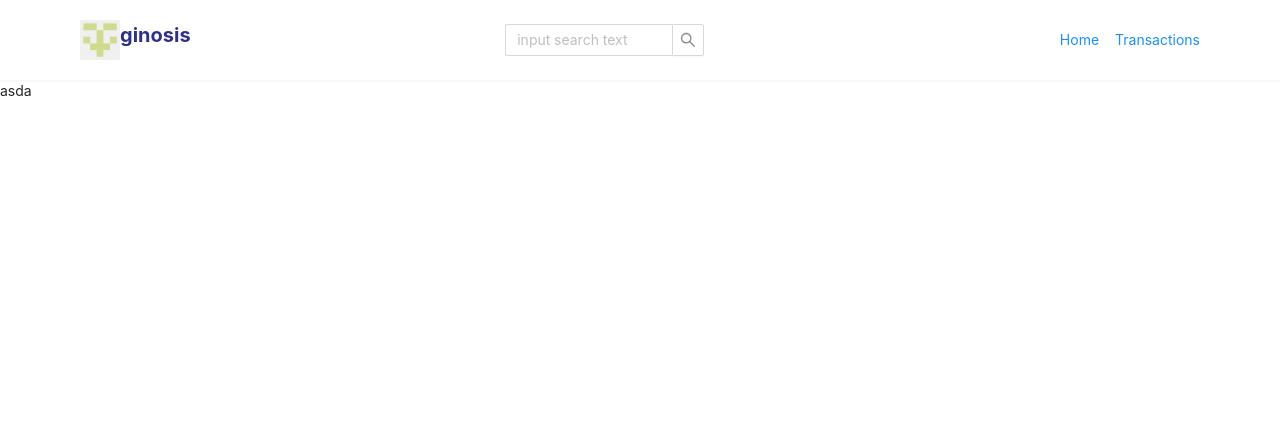
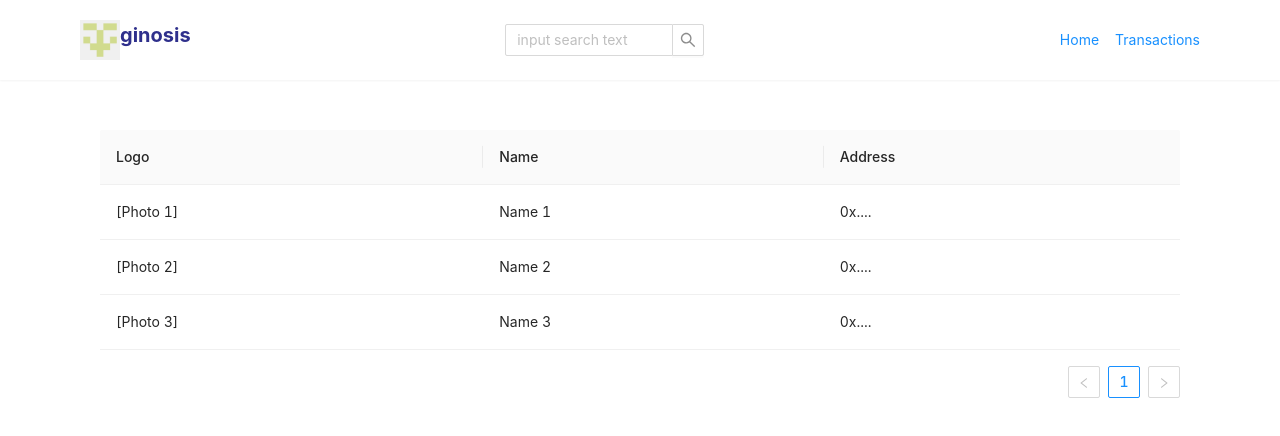
Before and after one commit to KritzHeng/BlockCamp, a Next.js app: page / in a window 1280 px wide. Shown: the top 436 px of the page. Built offline with nearby package versions, Linux system fonts and the light colour scheme.

Commit message:
table in home

```diff
--- a/components/HomeModule.tsx
+++ b/components/HomeModule.tsx
@@ -1,10 +1,51 @@
 import React, { useState } from 'react';
 import Navbar from './Navbar';
+import { Table } from 'antd';
+import 'antd/dist/antd.css';
 
 const HomeModule = () => {
+  const columns = [
+    {
+      title: 'Logo',
+      dataIndex: 'logo'
+    },
+    {
+      title: 'Name',
+      dataIndex: 'name'
+    },
+    {
+      title: 'Address',
+      dataIndex: 'address'
+    },
+  ];
+  const data = [
+    {
+      key: '1',
+      logo: '[Photo 1]',
+      name: 'Name 1',
+      address: '0x....',
+    },
+    {
+      key: '2',
+      logo: '[Photo 2]',
+      name: 'Name 2',
+      address: '0x....',
+    },
+    {
+      key: '3',
+      logo: '[Photo 3]',
+      name: 'Name 3',
+      address: '0x....',
+    },
+  ];
+
+  const onChange = (pagination, filters, sorter, extra) => {
+    console.log('params', pagination, filters, sorter, extra);
+  };
+
   return(
-    <div>
-      asda
+    <div style={{paddingInline: '100px', paddingBlock: '50px'}}>
+      <Table columns={columns} dataSource={data} onChange={onChange} />
     </div>
   )
 };
```
